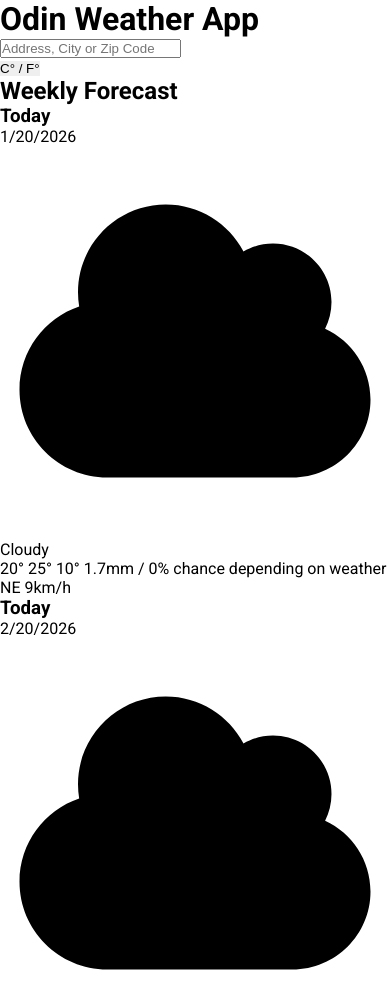
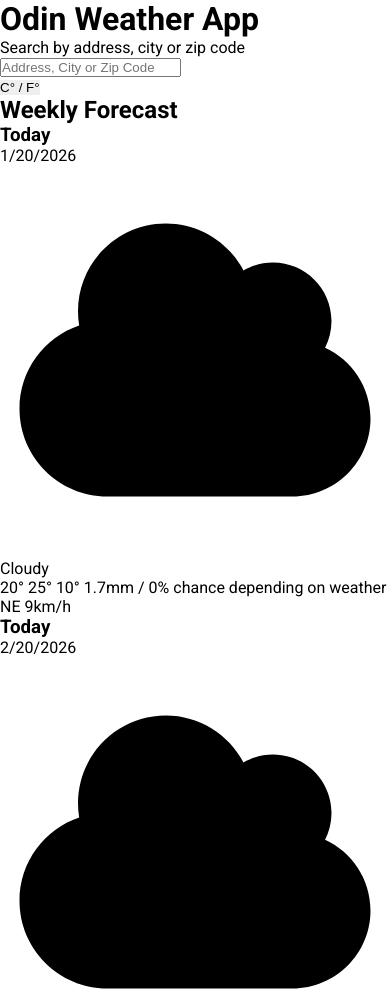
Before and after one commit to veiledjune/odin-weather-app, a website built with webpack: page src/index.html in a window 390 px wide. Shown: the top 989 px of the page. Built offline with nearby package versions, Linux system fonts and the light colour scheme.

Commit message:
chore: Update HTML content class names for clarity

```diff
--- a/src/index.html
+++ b/src/index.html
@@ -8,22 +8,27 @@
   <body>
     <header class="header">
       <h1 class="header-title">Odin Weather App</h1>
+      <div class="header-weather-container">
         <form class="weather-form">
+          <label for="weather-searchbar"
+            >Search by address, city or zip code</label
+          >
           <input
             type="text"
-          class="header-searchbar"
+            id="weather-searchbar"
             placeholder="Address, City or Zip Code"
             required
           />
-        <button type="button">
+          <button class="weather-search-btn" type="button">
             <img src="icons/search.svg" alt="Search" />
           </button>
         </form>
-      <button class="header-toggle-scale">
+        <button class="header-toggle-btn">
           <span class="celsius-span">C&#176;</span>
           /
           <span class="fahrenheit-span">F&#176;</span>
         </button>
+      </div>
     </header>
     <main class="main">
       <h2 class="main-title">Weekly Forecast</h2>
```
Lines whose indentation alone changed are shown as unchanged.
